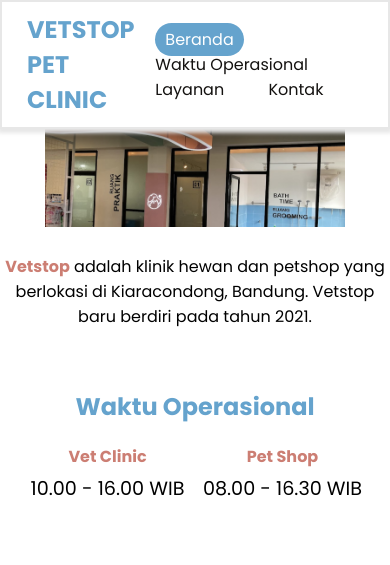
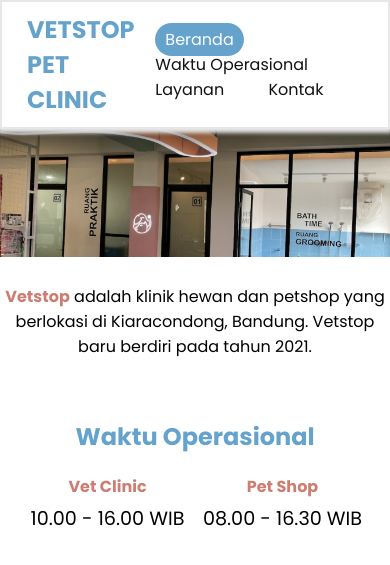
Before and after one commit to adevaraz/vetstop-web, a plain HTML site: page index.html in a window 390 px wide. Shown: the top 565 px of the page. Drawn offline with Linux system fonts and the light colour scheme.

Commit message:
delete max width

```diff
--- a/assets/style/style.css
+++ b/assets/style/style.css
@@ -233,8 +233,4 @@ footer {
         color: var(--timberwolf);
         background-color: var(--carolina-blue);
     }
-
-    #beranda img {
-        max-width: 300px;
-    }
 }
```
